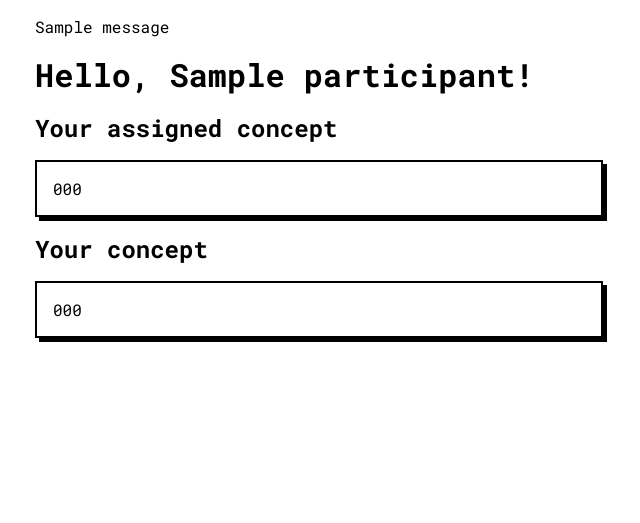
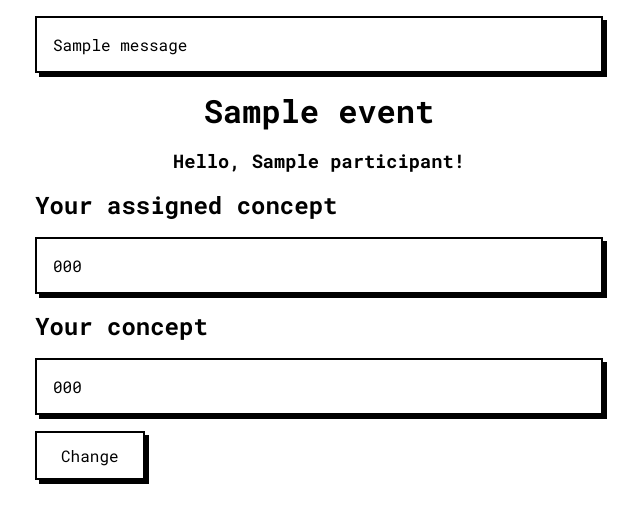
Before and after one commit to carpelli/concepterklaas, a Flask app: a page that uses app/templates/base.html in a window 1280 px wide. Shown: the top 523 px of the page, without its empty margins (321-961 px from the left). Run offline with Flask 3, Linux system fonts and the light colour scheme; the visitor is signed in with stand-in values (Sample User, id 1); tables that the repository leaves empty hold one stand-in row (values such as "Sample post"); one stand-in notice (Sample message) is shown.

Commit message:
add some navigation, tweak, button to change concept, messages in alert divs

```diff
--- a/app/routes.py
+++ b/app/routes.py
@@ -7,6 +7,8 @@ from typing import ParamSpec
 from flask import abort, flash, redirect, render_template, request, session, url_for
 from flask.typing import ResponseReturnValue
 from sqlalchemy.exc import NoResultFound
+
+from app.utils import slugify
 
 from . import app, db
 from .models import Event, Host, Participant
@@ -94,15 +96,14 @@ def index() -> ResponseReturnValue:
 @app.route("/new-event/step1", methods=["GET", "POST"])
 def new_event_step1() -> ResponseReturnValue:
     if request.method == "POST":
+        host_name = request.form["host_name"]
+        if not slugify(host_name):
+            flash("Host name cannot be empty", "warning")
+            return redirect(url_for("new_event_step1"))
         event = Event(name=request.form["title"])
+        if "participate" in request.form:
+            event.host_participant = Participant(name=host_name, event=event)
         db.session.add(event)
-        if "participate" in request.form:
-            name = request.form["host_name"]
-            if name:
-                # participant = Participant(name=name, event=event)
-                event.host_participant = Participant(name=name, event=event)
-                # db.session.add(participant)
-                # session["host_participant_id"] = participant.id
         db.session.commit()
         session["event_id"] = event.id
         return redirect(url_for("new_event_step2"))
@@ -179,9 +180,11 @@ def participant_view(
     return render_template("dashboard.html", participant=participant)
 
 
-@app.route("/token/<token>/change", methods=["POST"])
+@app.route("/token/<token>/change", methods=["GET", "POST"])
 @check_token
 def change_concept(participant: Participant) -> ResponseReturnValue:
+    if request.method == "GET":
+        return render_template("change_concept.html", participant=participant)
     participant.concept = request.form["concept"]
     db.session.commit()
     return redirect(url_for("participant_view", **participant.public_url_info()))
@@ -242,7 +245,7 @@ def add_participant(_host: Host, event: Event) -> ResponseReturnValue:
         db.session.add(participant)
         db.session.commit()
     else:
-        flash("name cannot be empty")
+        flash("Name cannot be empty", "warning")
     return redirect(url_for("event_detail", event_id=event.id, _anchor="name"))
 
 
--- a/app/static/style.css
+++ b/app/static/style.css
@@ -19,6 +19,10 @@ body {
 }
 
 /* Typography */
+h1 {
+    text-align: center;
+}
+
 h1,
 h2,
 h3,
--- a/app/templates/admin.html
+++ b/app/templates/admin.html
@@ -36,7 +36,7 @@
             <button type="submit">Create</button>
         </div>
     </form>
-    <hr class="mt-1">
+    <hr class="mt-2">
     <p>
         <a href="{{ url_for('logout') }}">Logout</a>
     </p>
--- a/app/templates/base.html
+++ b/app/templates/base.html
@@ -23,8 +23,10 @@
     </head>
     <body>
         <main>
-            {% with messages = get_flashed_messages() %}
-                {% if messages %}<p>{{ messages[0] }}</p>{% endif %}
+            {% with messages = get_flashed_messages(with_categories=True) %}
+                {% for category, message in messages %}
+                    <div class="alert alert-{{ category or 'info' }}">{{ message }}</div>
+                {% endfor %}
             {% endwith %}
             {% block content %}{% endblock %}
         </main>
--- a/app/templates/change_concept.html
+++ b/app/templates/change_concept.html
@@ -1,10 +1,11 @@
 {% extends 'base.html' %}
 {% block content %}
-    <h1>Hello, {{ participant.name }}!</h1>
+    <h1>{{ participant.event.name }}</h1>
+    <h3 class="text-center">Hello, {{ participant.name }}!</h3>
     <h2>Your concept</h2>
     <form action="{{ url_for('change_concept', token=participant.token) }}"
           method="post">
-        <textarea name="concept" rows="3" maxlength="1000">{{ participant.concept if participant.concept }}</textarea>
+        <textarea name="concept" rows="3" maxlength="1000" autofocus>{{ participant.concept if participant.concept }}</textarea>
         <button type="submit">Submit</button>
     </form>
 {% endblock %}
--- a/app/templates/dashboard.html
+++ b/app/templates/dashboard.html
@@ -1,10 +1,13 @@
 {% extends 'base.html' %}
 {% block content %}
-    <h1>Hello, {{ participant.name }}!</h1>
+    <h1>{{ participant.event.name }}</h1>
+    <h3 class="text-center">Hello, {{ participant.name }}!</h3>
     {% if participant.receiver %}
         <h2>Your assigned concept</h2>
         <div class="box concept">{{ participant.receiver.concept|e }}</div>
     {% endif %}
     <h2>Your concept</h2>
     <div class="box concept">{{ participant.concept|e }}</div>
+    <a href="{{ url_for('change_concept', token=participant.token) }}"
+       class="button">Change</a>
 {% endblock %}
--- a/app/templates/event.html
+++ b/app/templates/event.html
@@ -73,7 +73,7 @@
             </button>
         </form>
     {% endif %}
-    <hr class="mt-1" />
+    <hr class="mt-2">
     <p>
         <a href="{{ url_for('admin') }}">Back to Admin</a>
     </p>
--- a/app/templates/new-event/step1.html
+++ b/app/templates/new-event/step1.html
@@ -2,6 +2,9 @@
 {% block title %}Create a new event{% endblock %}
 {% block content %}
     <h1>Create a new event</h1>
+    <p class="text-center">
+        or <a href="{{ url_for('login') }}">log in</a>
+    </p>
     <form method="post">
         <label for="title">Event title:</label>
         <input type="text" name="title" required />
--- a/app/templates/new-event/step2.html
+++ b/app/templates/new-event/step2.html
@@ -10,7 +10,6 @@
                 <th class="right"></th>
             </tr>
         </thead>
-        {{ event.host_id }}
         <tbody>
             {% for p in event.participants %}
                 <tr>
```
Also changed, not shown: README.md.
